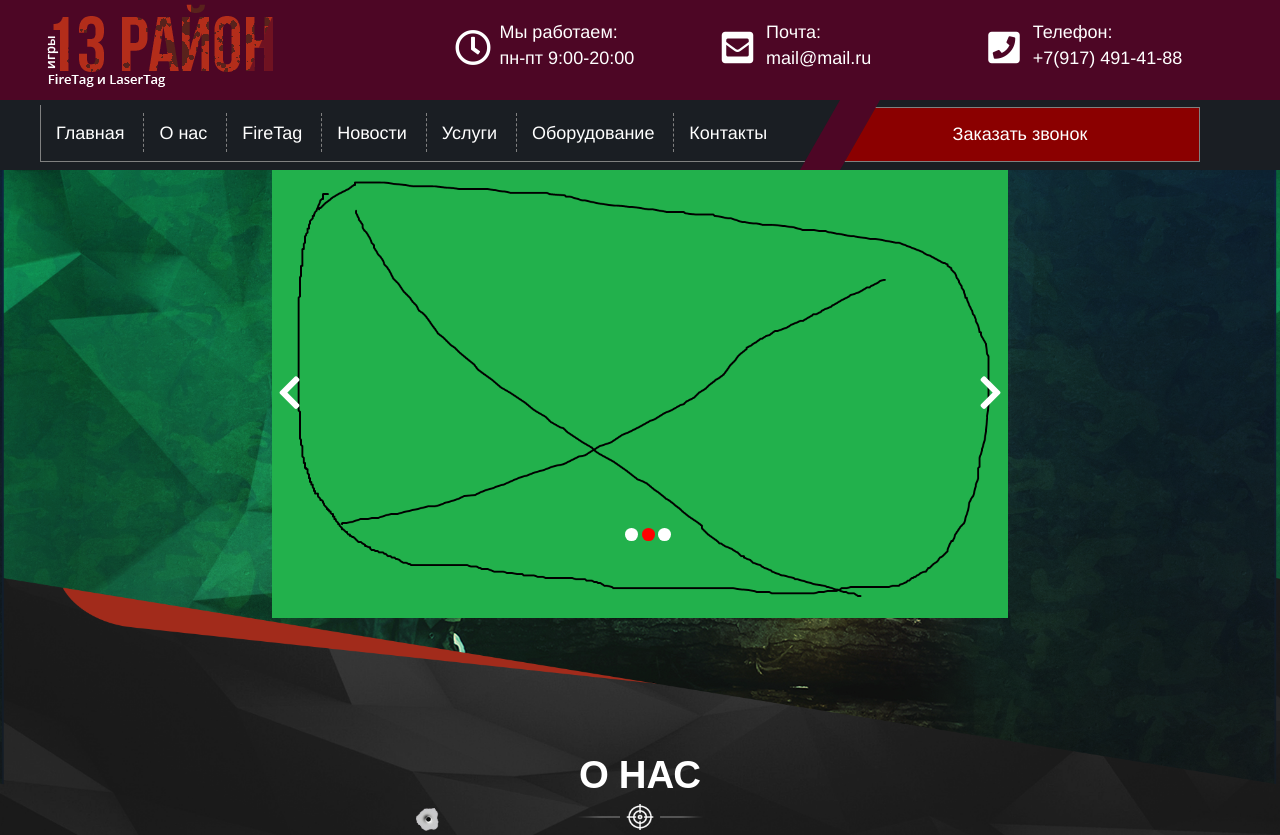
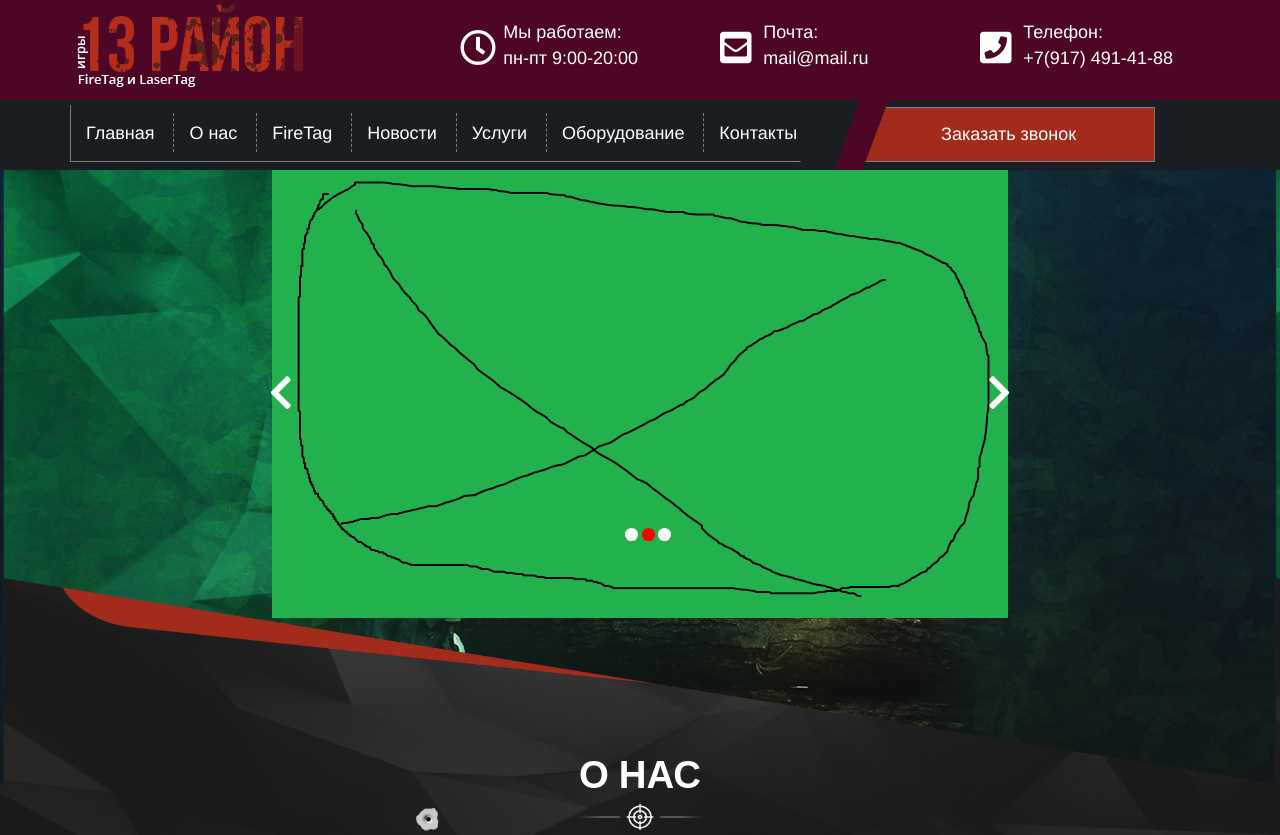
Before and after one commit to kotovenc/firetag, a Django app: template Firetag_app/templates/index.html in a window 1280 px wide. Shown: the top 835 px of the page. Run offline with Django 3.2, Linux system fonts and the light colour scheme; the template is opened without the code that fills it, so the values that code supplies are empty; some libraries are stand-ins or nearby versions.

Commit message:
Говно-меню стало чуть лучше, но только чуть

```diff
--- a/Firetag_app/templates/index.html
+++ b/Firetag_app/templates/index.html
@@ -97,7 +97,8 @@
         </ul>
       </nav>
     </div>
-    <div class="col-xs-offset-7 col-sm-offset-7 col-md-offset-7 col-lg-offset-8 rightbar">
+    <div class="col-xs-1 col-sm-1 col-md-1 col-lg-1 parallelogram"></div>
+    <div class="col-xs-3 col-sm-3 col-md-3 col-lg-3 rightbar">
       <div class="orderCall">
         <div id="orderText">Заказать звонок</div>
       </div>
@@ -109,7 +110,8 @@
 
 <div class="fireLazertag">
 
-  <div class="container-fluid fireLazertag_content">
+  <div class="fireLazertag_content">
+  	<div class="container mobile-menu">
     <div class="row">
      <div class="col-xs-7 col-sm-7 col-md-7 col-lg-8  mobile-tab">
       <nav id="mobile">
@@ -138,7 +140,8 @@
         </ul>
       </nav>
     </div>
-
+    <div class="col-xs-5 col-sm-5 col-md-5 col-lg-4"></div>
+	</div>
   </div>
   <div id="slider">
 		<div class="imgContainer">
--- a/Firetag_app/templates/style.css
+++ b/Firetag_app/templates/style.css
@@ -10,12 +10,11 @@
 }
 
 .header_content {
-	padding: 0;
+
 }
 
 .logo {
 	min-height: 100px;
-	padding: 0;
  }
 
  .logo img {
@@ -32,14 +31,15 @@
 	margin-top: 10px;
 }
 
-.menu_content {
-	background-color: #4d0625;
-	padding: 0;
-}
-
 .leftbar {
 	height: 70px;
 	background-color: #1a1e23;
+}
+
+.parallelogram {
+	clip-path: polygon(25% 0%, 100% 0%, 75% 100%, 0% 100%);
+	background-color: #4d0625;
+	height: 70px;
 	padding: 0;
 }
 
@@ -47,8 +47,13 @@
 	background-color: #1a1e23;
 }
 .rightbar {
+	position: relative;
+	right: 6%;
 	height: 70px;
-	background-color: #1a1e23;
+	width: 25%;
+    background-color: #1a1e23;
+    padding: 0;
+    clip-path: polygon(9% 0, 100% 0, 100% 100%, 0% 100%);
 }
 
 .orderCall {
@@ -57,9 +62,8 @@
 	display: flex;
 	align-items: flex-end;
 	justify-content: center;
-	background-color: darkred;
+	background-color: #a32b1b;
 	height: 55px;
-	width: 90%;
 	color: white;
 	bottom: 50%;
 	border: 0.5px solid grey;
@@ -109,13 +113,17 @@
 #toggle-btn {
 	display: none;
 	position: absolute;
+	margin: 0px 15px;
 }
-
+.mobile-menu {
+	position: absolute;
+	width: 100%;
+	z-index: 3;
+}
 .mobile-tab {
-	background-color: #1a1e23;
-	display: flex;
-	flex-direction: column;
-	clip-path: polygon(0 0, 95% 0, 75% 100%, 0% 100%);
+	//background-color: #1a1e23;
+	clip-path: polygon(0 0, 100% 0, 86% 100%, 0% 100%);
+	padding: 0;
 }
 .mobile-tab a{
 	font-size: 1.0em;
@@ -124,6 +132,7 @@
 	text-decoration: none;
 	font-weight: lighter;
 	letter-spacing: 1px;
+
 }
 
 .mobile-tab li{
@@ -142,11 +151,6 @@
 .mobile-tab ul {
 	padding: 0px 0px 3px 7%;
 }
-
-.as {
-	height: 50px;
-}
-
 
 .fireLazertag {
 	//border: 2px solid Turquoise;
@@ -178,6 +182,8 @@
 	z-index: 3;
 	//padding-left: 0px;
 }
+
+.fireLazertag_content
 
 .about {
 	margin: 0;
@@ -883,7 +889,7 @@
 
 @media (max-width: 500px) {
 	#orderText {
-		font-size: 4vw;
+		font-size: 4vw!important;
 	 }
 
 	.whatis_soldier > button {
@@ -954,6 +960,9 @@
 
 
 @media (min-width: 500px) and (max-width: 767px) {
+	#orderText {
+    font-size: 3vw;
+}
 
 	.whatis_title > h1 {
 		font-size: 18px;
@@ -1020,9 +1029,6 @@
 	.orderCall {
 		width: 80%;
 	}
-	.rightbar {
-		clip-path: polygon(7% 0, 100% 0, 100% 100%, 0% 100%);
-	}
 
 	.about_content {
 		height: 43vh;
@@ -1051,9 +1057,7 @@
 		clip-path: polygon(0 0, 100% 0, 95% 100%, 0% 100%);
 	}
 
-	.rightbar {
-		clip-path: polygon(7% 0, 100% 0, 100% 100%, 0% 100%);
-	}
+
 
 	.about_text {
 		font-size: 13px;
@@ -1114,9 +1118,6 @@
 		clip-path: polygon(0 0, 100% 0, 95% 100%, 0% 100%);
 	}
 
-	.rightbar {
-		clip-path: polygon(7% 0, 100% 0, 100% 100%, 0% 100%);
-	}
 
 	.about_text {
 		font-size: 13px;
@@ -1176,7 +1177,7 @@
 		clip-path: polygon(0% 0, 100% 0, 95% 100%, 0% 100%);
 	}
 	.rightbar {
-		clip-path: polygon(10% 0, 100% 0, 100% 100%, 0% 100%);
+		clip-path: polygon(9% 0, 100% 0, 100% 100%, 0% 100%);
 	}
 	#navbarID li {
 	display: inline-flex;
@@ -1208,7 +1209,7 @@
 		clip-path: polygon(0% 0, 100% 0, 95% 100%, 0% 100%);
 	}
 	.rightbar {
-		clip-path: polygon(10% 0, 100% 0, 100% 100%, 0% 100%);
+		clip-path: polygon(9% 0, 100% 0, 100% 100%, 0% 100%);
 	}
 	#navbarID li {
 	display: inline-flex;
```
